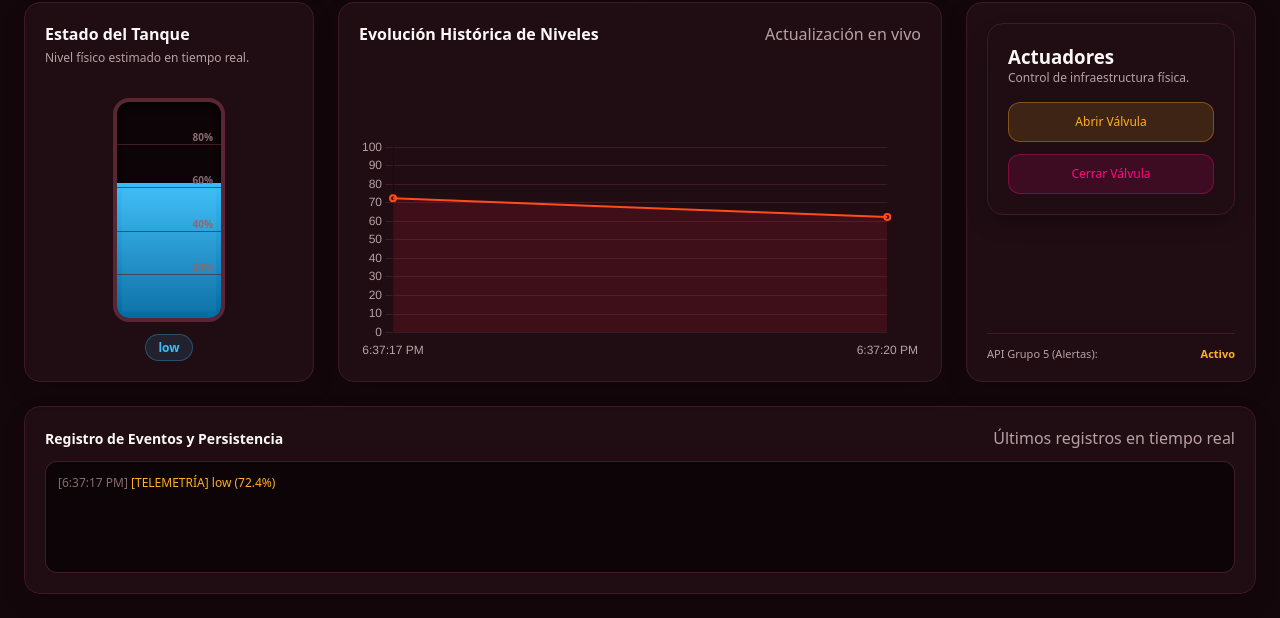
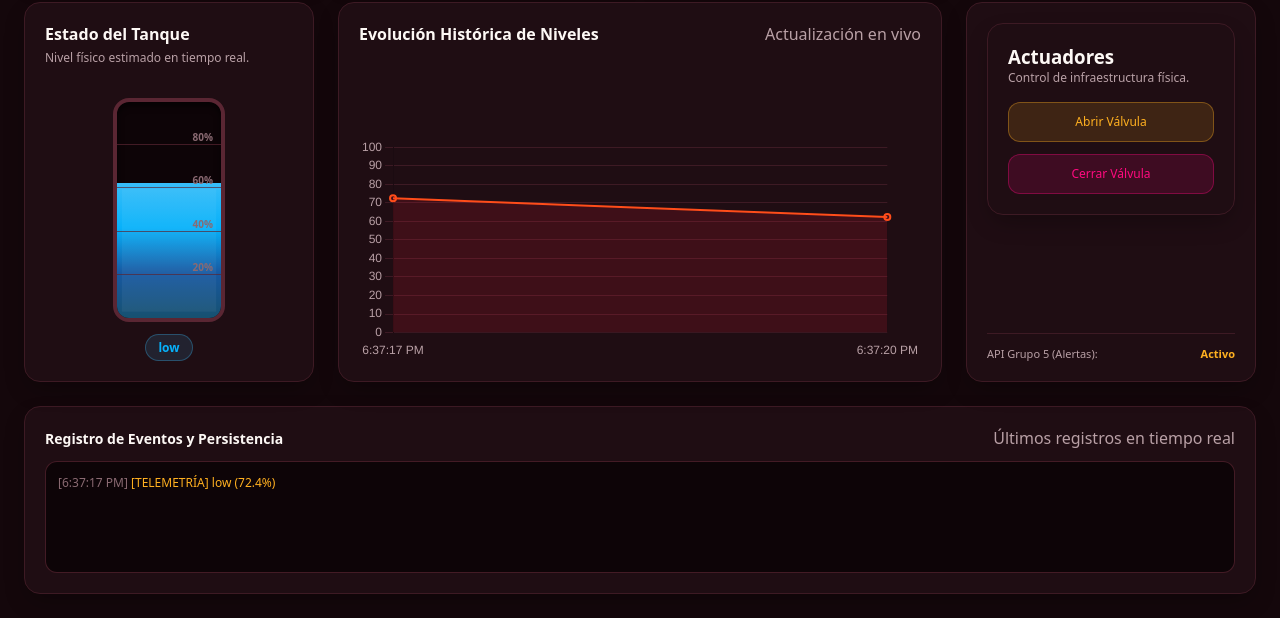
Before and after one commit to benipach/Navathon-III, a plain HTML site: page web/index.html in a window 1280 px wide. Shown: the part 291-909 px from the top of the page. Drawn offline with nearby package versions, Linux system fonts and the light colour scheme.

Commit message:
Update styles.css

```diff
--- a/web/styles.css
+++ b/web/styles.css
@@ -237,7 +237,7 @@ body {
 
 .tank-water {
   width: 100%;
-  background: linear-gradient(to top, #0369a1, #38bdf8);
+  background: linear-gradient(to top, #175170, #1758a1, #07b1fa, #38bdf8);
   transition: height 0.5s ease;
   position: relative;
 }
@@ -403,7 +403,7 @@ img {
 @media (prefers-reduced-motion: reduce) { .pulse-dot, .tank-wave { animation: none; } }
 
 /* Estados del tanque y del nivel */
-.badge-optimo { background: rgba(56, 189, 248, 0.12); color: #38bdf8; border: 1px solid rgba(56, 189, 248, 0.3); }
+.badge-optimo { background: rgba(56, 189, 248, 0.12); color: #07b1fa; border: 1px solid rgba(56, 189, 248, 0.3); }
 .badge-warn   { background: rgba(255, 176, 32, 0.12); color: var(--brand-amber); border: 1px solid rgba(255, 176, 32, 0.3); }
 .badge-alert  { background: rgba(255, 10, 127, 0.14); color: var(--brand-magenta); border: 1px solid rgba(255, 10, 127, 0.4); }
 .text-water { color: #38bdf8; }
```
